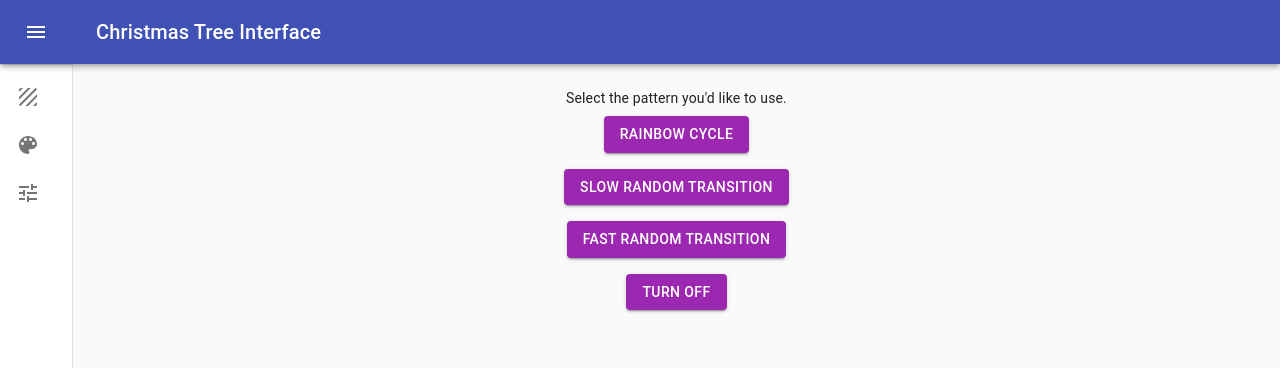
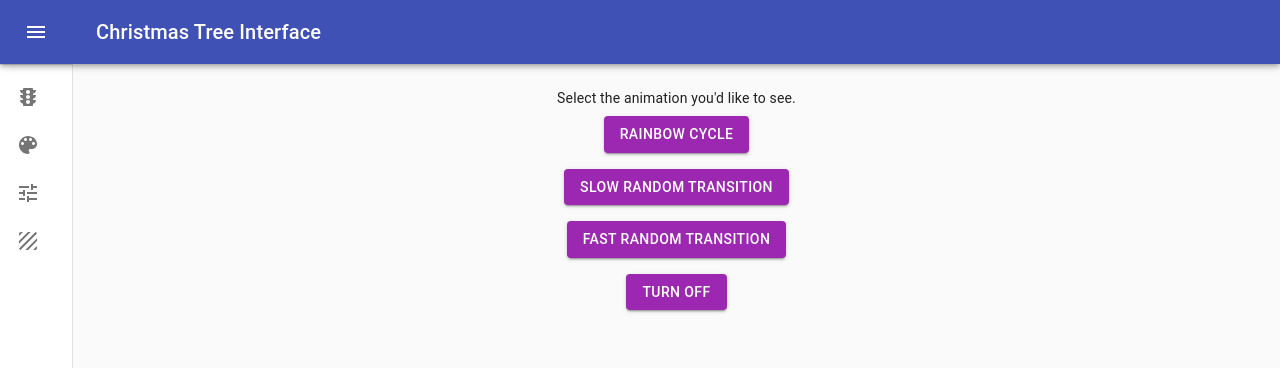
Before and after one commit to sagacious-solutions/react-christmas-tree, a React (Create React App) app: page / in a window 1280 px wide. Shown: the top 368 px of the page. Built offline with nearby package versions, Linux system fonts and the light colour scheme; no server answers.

Commit message:
added next page and made minor changes

```diff
--- a/src/Navigation.js
+++ b/src/Navigation.js
@@ -20,11 +20,13 @@ import ListItemText from "@material-ui/core/ListItemText";
 import Palette from "@material-ui/icons/Palette";
 import TextureIcon from "@mui/icons-material/Texture";
 import TuneIcon from "@mui/icons-material/Tune";
+import TrafficIcon from "@material-ui/icons/Traffic";
 
 // Pages
-import SelectPattern from "./pages/SelectPattern";
+import SelectAnimation from "./pages/SelectAnimation";
 import SetSolidPreset from "./pages/SetSolidPreset";
 import CreateColorSliders from "./pages/CreateColorSliders";
+import CustomPattern from "./pages/CustomPattern";
 
 const drawerWidth = 240;
 
@@ -91,7 +93,7 @@ const useStyles = makeStyles((theme) => ({
 }));
 
 export default function Navigation() {
-    var defaultLandingPage = <SelectPattern />;
+    var defaultLandingPage = <SelectAnimation />;
     const classes = useStyles();
     const theme = useTheme();
     const [open, setOpen] = React.useState(false);
@@ -163,11 +165,11 @@ export default function Navigation() {
                         button
                         key={"choosePattern"}
                         onClick={() => {
-                            setPage(<SelectPattern />);
+                            setPage(<SelectAnimation />);
                         }}
                     >
                         <ListItemIcon>
-                            <TextureIcon />
+                            <TrafficIcon />
                         </ListItemIcon>
                         <ListItemText primary={"Animated Patterns"} />
                     </ListItem>
@@ -195,6 +197,18 @@ export default function Navigation() {
                         </ListItemIcon>
                         <ListItemText primary={"Create Color"} />
                     </ListItem>
+                    <ListItem
+                        button
+                        key={"CustomPattern"}
+                        onClick={() => {
+                            setPage(<CustomPattern />);
+                        }}
+                    >
+                        <ListItemIcon>
+                            <TextureIcon />
+                        </ListItemIcon>
+                        <ListItemText primary={"DIY Patterns"} />
+                    </ListItem>
                 </List>
             </Drawer>
             <main className={classes.content}>
--- /dev/null
+++ b/src/pages/CustomPattern.js
@@ -0,0 +1,10 @@
+import PatternButton from "./components/PatternButton";
+
+import axios from "axios";
+const CHRISTMAS_TREE_URL = process.env.REACT_APP_CHRISTMAS_TREE_URL;
+
+function CustomPattern() {
+    return <div>Make your own pattern.</div>;
+}
+
+export default CustomPattern;
--- a/src/pages/SelectPattern.js
+++ b/src/pages/SelectAnimation.js
@@ -20,10 +20,10 @@ function postTurnOffRequest() {
         });
 }
 
-function SelectPattern() {
+function SelectAnimation() {
     return (
         <div className="SelectPattern">
-            Select the pattern you'd like to use.
+            Select the animation you'd like to see.
             <div>
                 <div>
                     <PatternButton
@@ -58,4 +58,4 @@ function SelectPattern() {
     );
 }
 
-export default SelectPattern;
+export default SelectAnimation;
```
